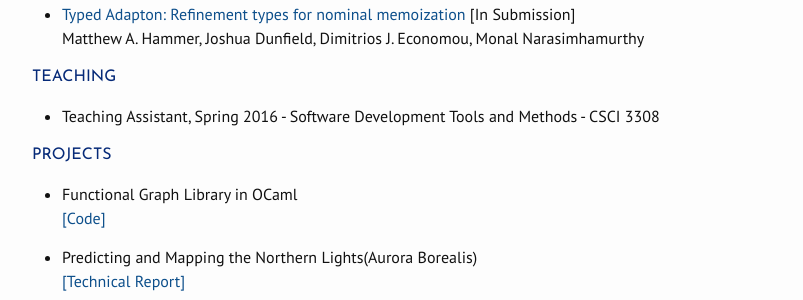
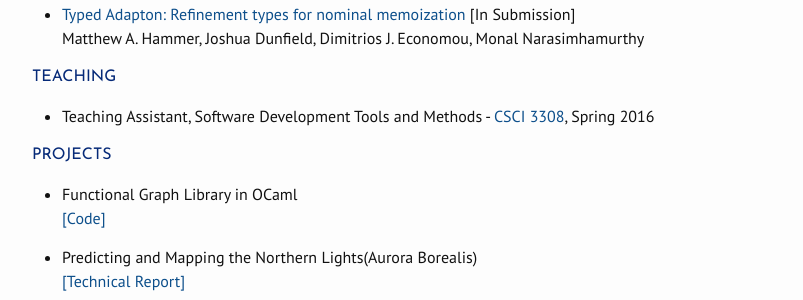
Before and after one commit to monal/monal.github.io, a Jekyll site: the page built from index.html, in a window 1280 px wide. Shown: the part 631-931 px from the top of the page, without its empty margins (238-1041 px from the left). Built offline with Jekyll 4.4.1, drawn with Linux system fonts in a browser that asks for light colours; nearby versions of some CDN libraries.

Commit message:
Fix teaching section

```diff
--- a/index.html
+++ b/index.html
@@ -21,7 +21,7 @@ layout: default
 
 <div>
 <h4 style="margin-top: 15px; color:#062A78; font-family:'Josefin Sans';">TEACHING</h4>
-<ul><li style="">Teaching Assistant, Spring 2016 - Software Development Tools and Methods - CSCI 3308</li></ul>
+<ul><li style="">Teaching Assistant, Software Development Tools and Methods - <a href="http://www.lousymedia.com/csci-3308/">CSCI 3308</a>, Spring 2016</li></ul>
 </div>
 
 <div>
```
